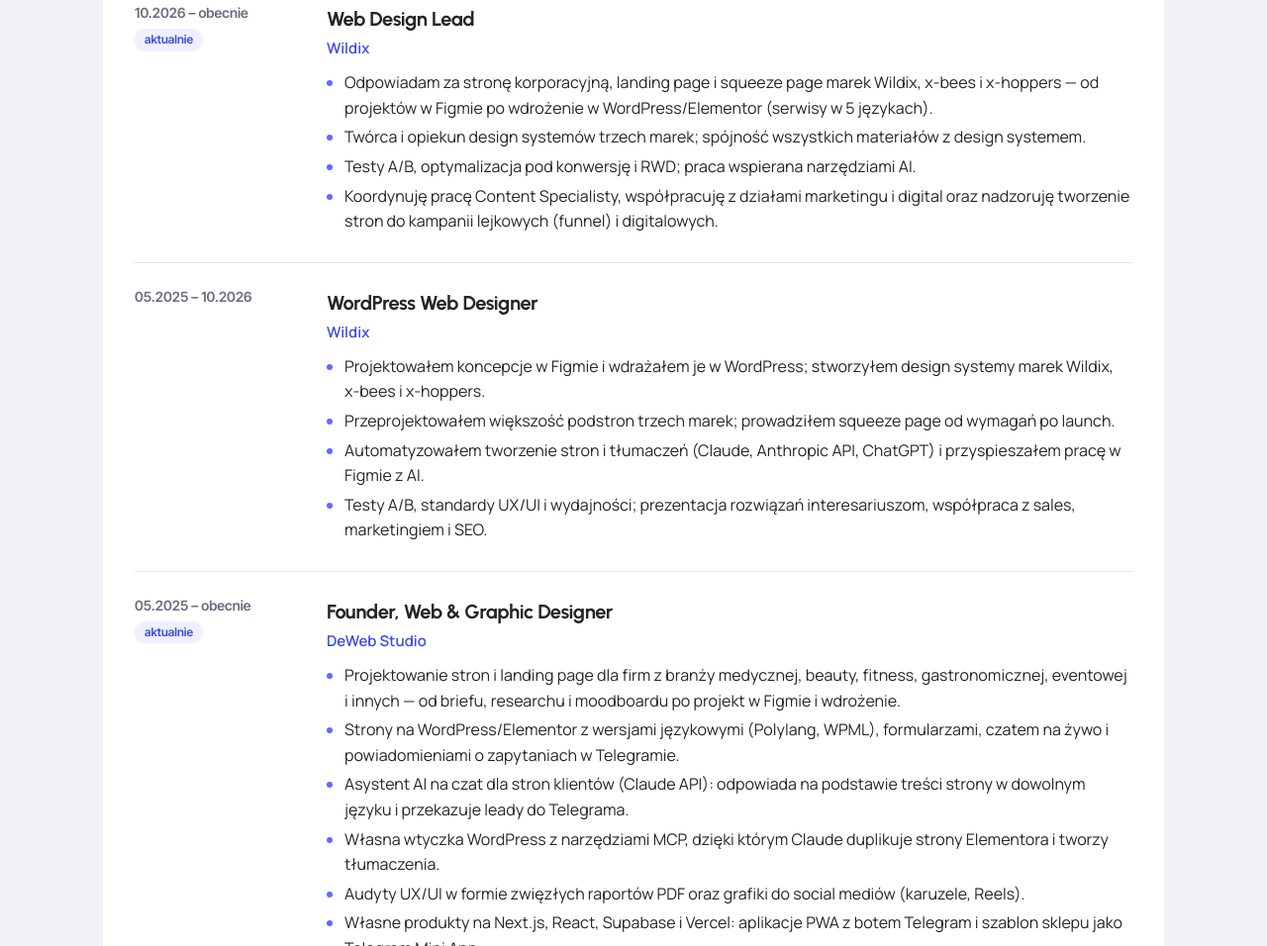
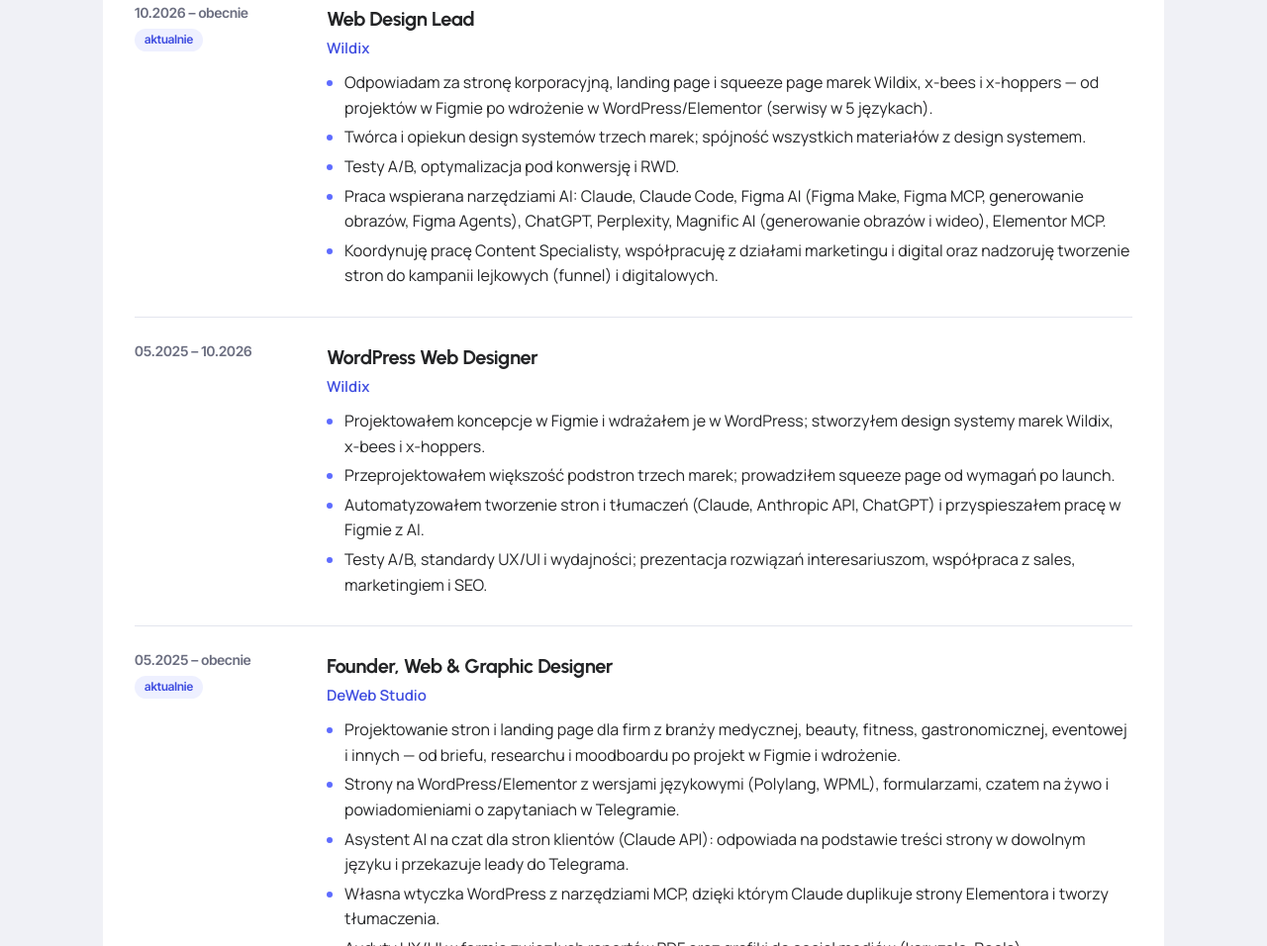
Before and after one commit to deleniv88/cv, a plain HTML site: page index.html in a window 1280 px wide. Shown: the part 878-1834 px from the top of the page at 99% size. Drawn offline with Linux system fonts and the light colour scheme.

Commit message:
Split A/B and AI tools bullets; full AI tool list
Co-Authored-By: Claude Opus 5.5 <noreply@anthropic.com>
Claude-Session: https://claude.ai/code/session_018HRWetd4f2EL4CtSvK2m8V

```diff
--- a/index.html
+++ b/index.html
@@ -244,7 +244,8 @@ footer{padding:28px 0 48px;color:var(--muted);font-size:13px;text-align:center}
           <ul>
             <li>Odpowiadam za stronę korporacyjną, landing page i squeeze page marek Wildix, <span style="white-space:nowrap">x-bees</span> i <span style="white-space:nowrap">x-hoppers</span> — od projektów w Figmie po wdrożenie w WordPress/Elementor (serwisy w 5 językach).</li>
             <li>Twórca i opiekun design systemów trzech marek; spójność wszystkich materiałów z design systemem.</li>
-            <li>Testy A/B, optymalizacja pod konwersję i RWD; praca wspierana narzędziami AI.</li>
+            <li>Testy A/B, optymalizacja pod konwersję i RWD.</li>
+            <li>Praca wspierana narzędziami AI: Claude, Claude Code, Figma AI (Figma Make, Figma MCP, generowanie obrazów, Figma Agents), ChatGPT, Perplexity, Magnific AI (generowanie obrazów i wideo), Elementor MCP.</li>
             <li>Koordynuję pracę Content Specialisty, współpracuję z działami marketingu i digital oraz nadzoruję tworzenie stron do kampanii lejkowych (funnel) i digitalowych.</li>
           </ul>
         </div>
```
Also changed, not shown: 1 other file.
